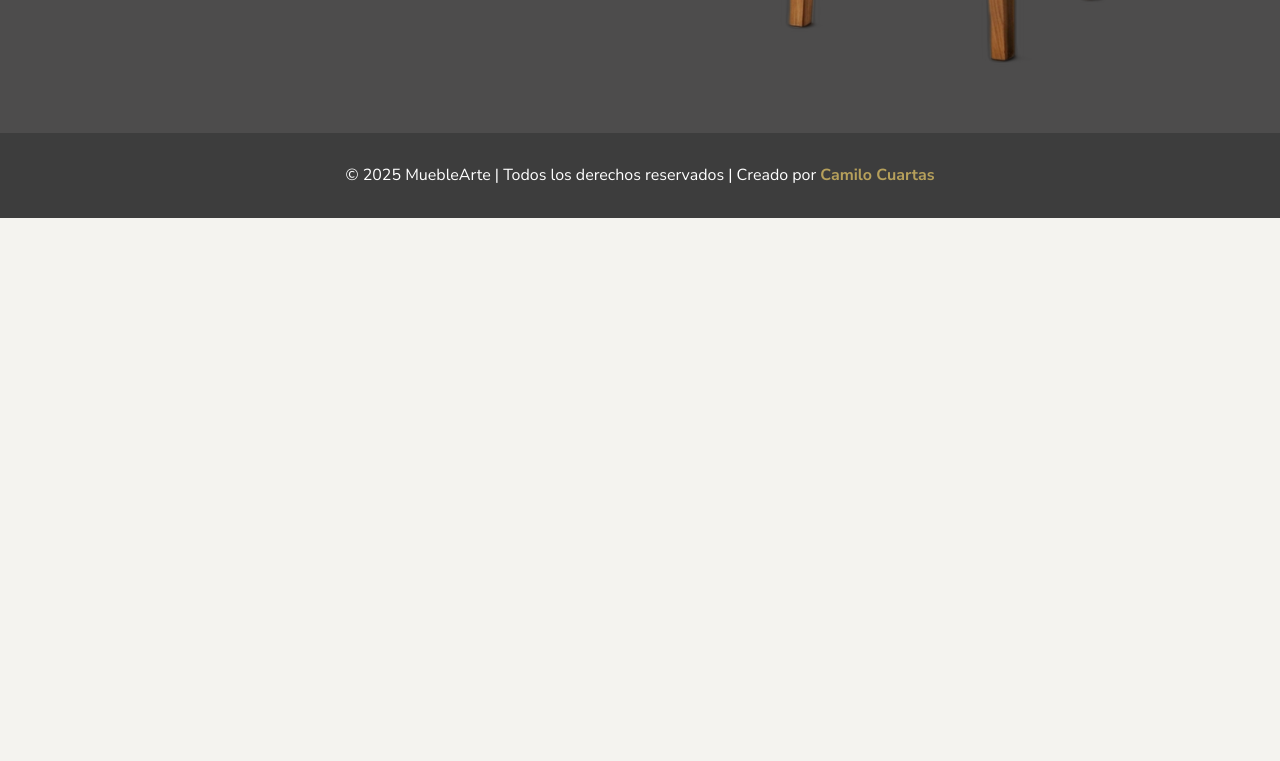
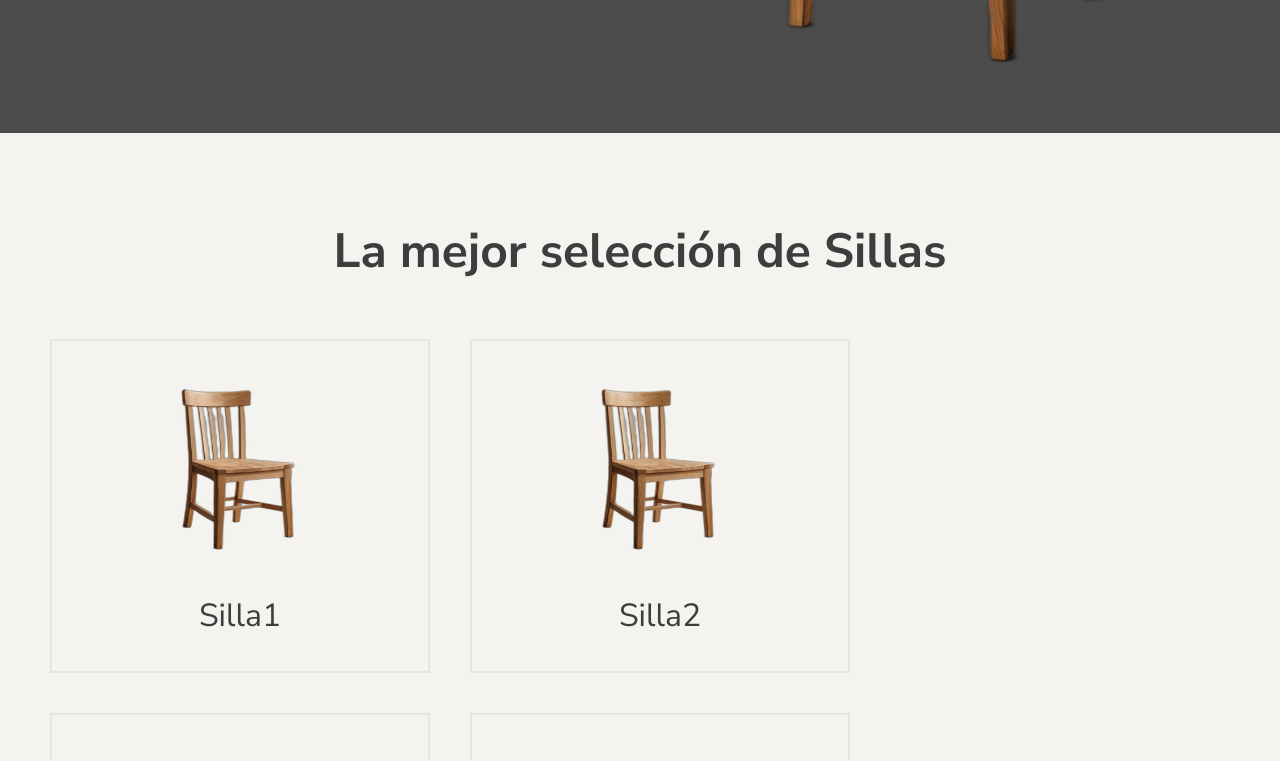
Before and after one commit to camilo-cloud/pagina-muebles, a React (Vite) app: page /sillas in a window 1280 px wide. Shown: the part 640-1401 px from the top of the page. Before the commit the page ends 858 px from the top, so only its background shows below. Built offline with nearby package versions, Linux system fonts and the light colour scheme; the HTML template or start-up script is replaced by a standard one.

Commit message:
feat: Add ProductCardSales component and apply to Sillas page

```diff
--- /dev/null
+++ b/src/components/ProductCardSales.css
@@ -0,0 +1,79 @@
+.card-container {
+    display: flex;
+    gap: 10px;
+    flex-direction: column;
+    align-items: center;
+    justify-content: space-between;
+    margin: 10px;
+    width: 380px;
+    border: 2px solid rgb(230, 227, 227);
+    padding: 20px 10px;
+    /* Add relative positioning for absolute positioning of .card-info */
+    position: relative;
+    /* Hide any overflowing content */
+    overflow: hidden;
+    /* Change cursor to indicate interactivity on hover */
+    cursor: pointer;
+    box-sizing: border-box;
+}
+
+.card-container img {
+    padding: 10px;
+    width: 100%;
+    /* Smooth transition for the image opacity */
+    transition: opacity 0.3s ease-in-out;
+}
+
+.initial-title { /* Styles for the initially visible title */
+    padding: 10px;
+    font-size: 2rem;
+    /* Smooth transition for the initial title opacity */
+    transition: opacity 0.3s ease-in-out;
+}
+
+
+.card-info {
+    /* Position the info absolutely within the container */
+    position: absolute;
+    top: 0;
+    left: 0;
+    width: 100%;
+    height: 100%;
+    display: flex;
+    flex-direction: column;
+    justify-content: center;
+    align-items: center;
+    background-color: rgba(255, 255, 255, 0.9);
+    /* Initially hidden */
+    opacity: 0;
+    /* Smooth transition for the info opacity */
+    transition: opacity 0.3s ease-in-out;
+    pointer-events: none;
+}
+
+.card-container:hover img {
+    /* Hide the image on hover */
+    opacity: 0;
+}
+
+.card-container:hover .initial-title {
+    opacity: 0;
+}
+
+
+.card-container:hover .card-info {
+    /* Show the info on hover */
+    opacity: 1;
+    pointer-events: auto;
+}
+
+/* Styles for the title and button inside .card-info */
+.card-info h3 {
+    margin-bottom: 20px;
+    text-align: center;
+    font-size: 3rem;
+}
+
+.card-info button {
+margin-bottom: 30px;
+}
--- /dev/null
+++ b/src/components/ProductCardSales.jsx
@@ -0,0 +1,17 @@
+import "./ProductCardSales.css"
+import '../styles/buttons.css';
+
+
+export default function ProductCardSales({image, title}){
+    return (
+
+            <div className="card-container">
+                <img src={image} alt="Silla1" />
+                <p className="initial-title">{title}</p>
+                <div className="card-info">
+                    <h3>{title}</h3>
+                    <button className="btns">Ver mas</button>
+                </div>
+            </div>
+    )
+}
--- /dev/null
+++ b/src/pages/Sillas.css
@@ -0,0 +1,16 @@
+.container{
+    display: flex;
+    padding: 40px;
+    flex-direction: column;
+    justify-content: center;
+    align-items: center;
+}
+.container h2{
+    padding: 40px;
+    font-size: 3rem;
+}
+.container-chairs{
+    display: flex;
+    gap:20px;
+    flex-wrap: wrap;
+}
--- a/src/pages/Sillas.jsx
+++ b/src/pages/Sillas.jsx
@@ -1,15 +1,29 @@
 import SectionBanner from "../components/SectionBanner";
 import productCards from "../data/productData";
+import ProductCardSales from "../components/ProductCardSales";
+import "./Sillas.css"
 
 export default function Sillas() {
     return (
-        <SectionBanner
+        <>
+            <SectionBanner
             title={productCards[0].title}
             image={productCards[0].image}
             color1={productCards[0].color1}
             color2={productCards[0].color2}
             imageOffset={-300} // ADDED: specific offset for sillas image
-        />
+            />
+            <section className="container">
+                <h2>La mejor selección de Sillas</h2>
+                <div className="container-chairs">
+                    <ProductCardSales image={productCards[0].image} title={"Silla1"}/>
+                    <ProductCardSales image={productCards[0].image} title={"Silla2"}/>
+                    <ProductCardSales image={productCards[0].image} title={"Silla3"}/>
+                    <ProductCardSales image={productCards[0].image} title={"Silla4"}/>
+                </div>
+            </section>
+        </>
+
     );
 }
 // This component imports SectionBanner and productCards, then renders the SectionBanner with specific props for the "Sillas" section.
```
